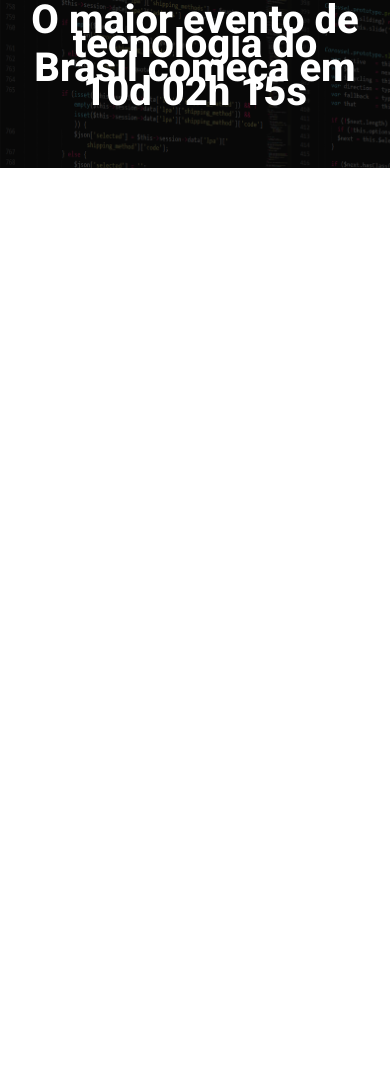
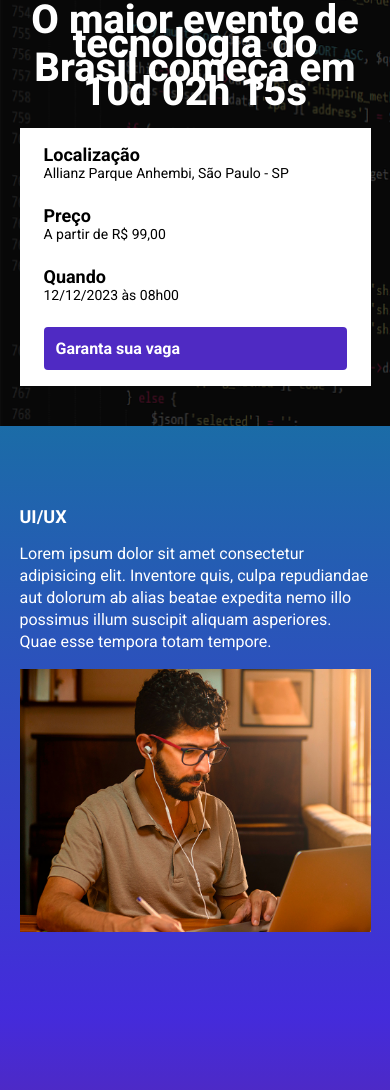
Before and after one commit to gloriaoliveira/ebac_tech_talks, a website built with Parcel: page src/index.html in a window 390 px wide. Shown: the part 80-1170 px from the top of the page. Before the commit the page ends 844 px from the top, so only its background shows below. Built offline with nearby package versions, Linux system fonts and the light colour scheme.

Commit message:
commit esquecido

```diff
--- a/package.json
+++ b/package.json
@@ -12,6 +12,7 @@
   "description": "",
   "devDependencies": {
     "@parcel/transformer-sass": "^2.8.0",
+    "events": "^3.3.0",
     "parcel": "^2.8.0",
     "sharp": "^0.31.3"
   }
--- a/src/index.html
+++ b/src/index.html
@@ -8,6 +8,7 @@
     <link rel="preconnect" href="https://fonts.gstatic.com" crossorigin>
     <link href="https://fonts.googleapis.com/css2?family=Roboto:ital,wght@0,100..900;1,100..900&display=swap" rel="stylesheet">
     <link rel="stylesheet" href="styles/main.scss">
+    <link rel="stylesheet" href="https://unpkg.com/aos@next/dist/aos.css" />
 </head>
 <body>
     <header class="hero">
@@ -16,8 +17,62 @@
             <p class="hero__text">
                 O maior evento de tecnologia do Brasil começa em 10d 02h 15s
             </p>
+            <div class="infos-bar">
+                <ul class="infos-bar__infos">
+                    <li class="infos-bar__infos__item">
+                        <b>Localização</b>
+                        Allianz Parque Anhembi, São Paulo - SP
+                    </li>
+                    <li class="infos-bar__infos__item">
+                        <b>Preço</b>
+                        A partir de R$ 99,00
+                    </li>
+                    <li class="infos-bar__infos__item">
+                        <b>Quando</b>
+                        12/12/2023 às 08h00
+                    </li>
+                </ul>
+                <a href="" class="button button--primary">Garanta sua vaga</a>
+            </div>
         </div>
     </header>
+    <section class="event event--frontend">
+        <div class="container" data-aos="fade-right">
+            <div class="event__details">
+                <h2 class="event__details__title">UI/UX</h2>
+                <p class="event__details__description">Lorem ipsum dolor sit amet consectetur adipisicing elit. Inventore quis, culpa repudiandae aut dolorum ab alias beatae expedita nemo illo possimus illum suscipit aliquam asperiores. Quae esse tempora totam tempore.</p>
+            </div>
+            <img class="event__image" src="./images/frontend.png" alt="">
+        </div>
+    </section>
+    <section class="event event--ui-ux event--image-left">
+        <div class="container" data-aos="fade-left">
+            <div class="event__details">
+                <h2 class="event__details__title">Front-end</h2>
+                <p class="event__details__description">Lorem ipsum dolor sit amet consectetur adipisicing elit. Inventore quis, culpa repudiandae aut dolorum ab alias beatae expedita nemo illo possimus illum suscipit aliquam asperiores. Quae esse tempora totam tempore.</p>
+            </div>
+            <img class="event__image" src="./images/frontend.png" alt="">
+        </div>
+    </section>
+    <section class="event event--data-science">
+        <div class="container" data-aos="fade-right">
+            <div class="event__details">
+                <h2 class="event__details__title">Data Science</h2>
+                <p class="event__details__description">Lorem ipsum dolor sit amet consectetur adipisicing elit. Inventore quis, culpa repudiandae aut dolorum ab alias beatae expedita nemo illo possimus illum suscipit aliquam asperiores. Quae esse tempora totam tempore.</p>
+            </div>
+            <img class="event__image" src="./images/frontend.png" alt="">
+        </div>
+    </section>
+    <section class="event event--backend event--image-left">
+        <div class="container" data-aos="fade-left">
+            <div class="event__details">
+                <h2 class="event__details__title">Back-end</h2>
+                <p class="event__details__description">Lorem ipsum dolor sit amet consectetur adipisicing elit. Inventore quis, culpa repudiandae aut dolorum ab alias beatae expedita nemo illo possimus illum suscipit aliquam asperiores. Quae esse tempora totam tempore.</p>
+            </div>
+            <img class="event__image" src="./images/frontend.png" alt="">
+        </div>
+    </section>
+    <script src="https://unpkg.com/aos@next/dist/aos.js"></script>
     <script src="scripts/main.js"></script>
 </body>
 </html>
--- a/src/scripts/main.js
+++ b/src/scripts/main.js
@@ -0,0 +1 @@
+AOS.init();
--- /dev/null
+++ b/src/styles/_event.scss
@@ -0,0 +1,69 @@
+@use 'variables';
+
+.event {
+    padding: 80px 0;
+
+    &--frontend {
+        background-image: linear-gradient(variables.$blue1, variables.$blue2);
+
+    }
+
+    &--ui-ux {
+        background-image: linear-gradient(variables.$blue2, variables.$pink);
+    }
+
+    &--data-science {
+        background-image: linear-gradient(variables.$pink, variables.$yellow);
+
+    }
+
+    &--backend {
+        background-image: linear-gradient(variables.$yellow, variables.$pink);
+
+    }
+
+    &--image-left {
+        .container {
+            flex-direction: row-reverse;
+        }
+    }
+
+    .container {
+        display: flex;
+        gap: 40px;
+    }
+
+    &__image {
+        max-width: 360px;
+    }
+
+    &__details {
+
+        &__title {
+            font-size: 18px;
+            font-weight: bold;
+            margin-bottom: 16px;
+        }
+
+        &__description {
+            font-size: 16px;
+            line-height: 22px;
+        }
+    }
+
+    @media (max-width: 640px) {
+        .container {
+            display: block;
+        }
+
+
+        &__image {
+            width: 100%;
+        }
+
+        &__details {
+            margin-right: 0;
+            margin-bottom: 16px;
+        }
+    }
+}
--- /dev/null
+++ b/src/styles/_variables.scss
@@ -0,0 +1,8 @@
+$textColor: #ffffff;
+$secondaryTextColor: #000;
+
+$purple: #4f2ac3;
+$blue1: #1b6ca7;
+$blue2: #442bdb;
+$pink: #89223b;
+$yellow: #9c7910;
--- /dev/null
+++ b/src/styles/components/_button.scss
@@ -0,0 +1,32 @@
+@use '../variables';
+
+.button {
+    padding: 12px;
+    font-size: 18px;
+    font-weight: bold;
+    text-decoration: none;
+    text-align: center;
+
+    &--primary {
+        background-color: variables.$purple;
+        color: white;
+        border: none;
+        border-radius: 4px;
+        cursor: pointer;
+
+        &:hover {
+            background-color: #2a0e7e;
+        }
+    }
+
+    @media (max-width: 640px) {
+        display: block;
+        width: 100%;
+        font-size: 16px;
+    }
+
+    @media (max-width: 1024px) {
+        display: flex;
+        align-items: center;
+    }
+}
--- /dev/null
+++ b/src/styles/components/_infos_bar.scss
@@ -0,0 +1,42 @@
+@use '../variables';
+
+.infos-bar {
+    padding: 16px 24px;
+    background-color: variables.$textColor;
+    display: flex;
+    justify-content: space-between;
+
+        &__infos {
+            display: flex;
+            gap: 40px;
+
+            &__item {
+                font-size: 14px;
+                color: variables.$secondaryTextColor;
+
+                b {
+                    color: variables.$secondaryTextColor;
+                    font-size: 18px;
+                    display: block;
+            }
+        }
+    }
+
+    @media (max-width: 640px) {
+        display: block;
+
+        &__infos {
+            display: block;
+
+            &__item {
+                margin-bottom: 24px;
+            }
+        }
+    }
+
+    @media (max-width: 1024px) {
+        &__infos {
+            gap: 16px;
+        }
+    }
+}
--- a/src/styles/main.scss
+++ b/src/styles/main.scss
@@ -1,11 +1,15 @@
 @use 'hero';
-
+@use 'components/infos_bar';
+@use 'components/button';
+@use 'event';
+@use 'variables';
 * {
     margin: 0;
     padding: 0;
     box-sizing: border-box;
     font-family: Roboto, sans-serif;
-    color: #fff;
+    color: variables.$textColor;
+    list-style: none;
 }
 
 .container {
```
Also changed, not shown: 1 other file.
